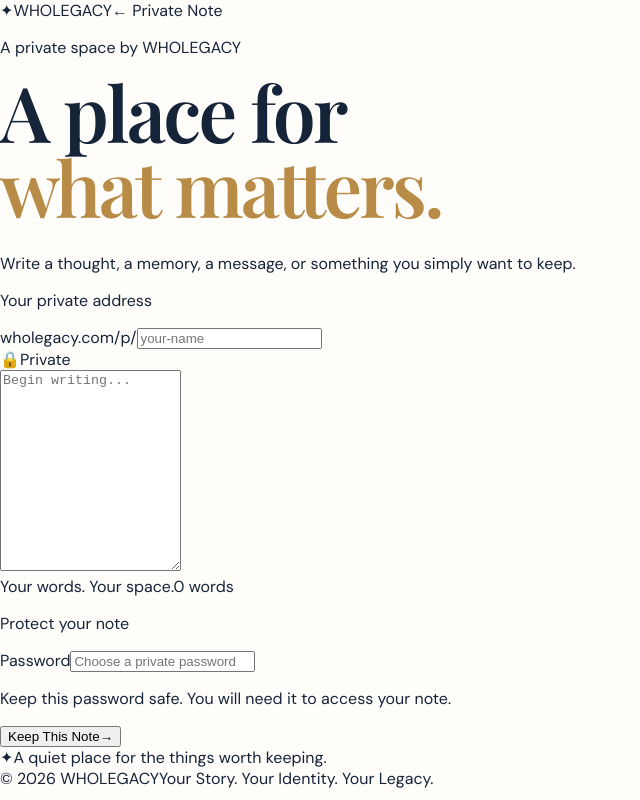
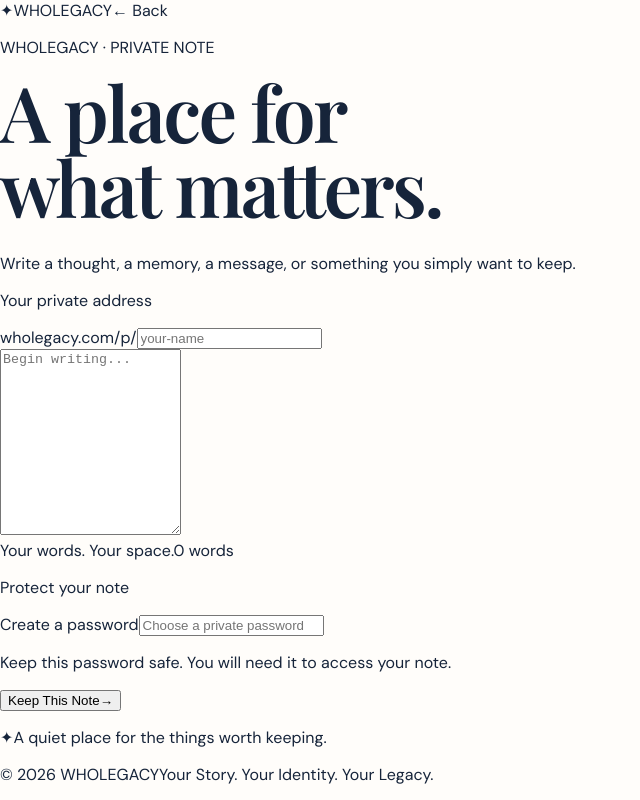
Before and after one commit to gnersa/wholegacy, a Next.js app: page /private-note/create in a window 1280 px wide. Shown: the whole page, without its empty margins (0-640 px from the left). Built offline with nearby package versions, Linux system fonts and the light colour scheme.

Commit message:
Update page.tsx

```diff
--- a/app/private-note/create/page.tsx
+++ b/app/private-note/create/page.tsx
@@ -2,108 +2,105 @@
 
 export default function CreatePrivateNotePage() {
   return (
-    <main className="min-h-screen bg-[#f7f5ef] text-[#14233b]">
-      {/* Header */}
-      <header className="mx-auto flex h-24 max-w-7xl items-center justify-between px-6 lg:px-10">
+    <main className="min-h-screen overflow-x-hidden bg-[#f7f5ef] text-[#14233b]">
+      {/* HEADER */}
+      <header className="w-full border-b border-[#14233b]/10 bg-[#f7f5ef]">
+        <div className="mx-auto flex h-[72px] w-full max-w-[1100px] items-center justify-between px-5 sm:h-[82px] sm:px-8">
           <Link
             href="/"
-          className="group flex items-center gap-3 text-[18px] font-semibold tracking-[3px]"
+            className="flex items-center gap-2.5 text-[16px] font-semibold tracking-[2.5px] sm:text-[18px]"
           >
-          <span className="text-xl text-[#b88a45] transition-transform duration-300 group-hover:rotate-12">
-            ✦
-          </span>
+            <span className="text-[18px] text-[#b88a45]">✦</span>
             WHOLEGACY
           </Link>
 
           <Link
             href="/private-note"
-          className="text-sm text-[#707783] transition-colors hover:text-[#14233b]"
+            className="text-[12px] text-[#777d86] transition hover:text-[#14233b] sm:text-[13px]"
           >
-          ← Private Note
+            ← Back
           </Link>
+        </div>
       </header>
 
-      {/* Main */}
-      <section className="mx-auto max-w-5xl px-5 pb-24 pt-16 sm:px-8 lg:pt-24">
-        {/* Intro */}
-        <div className="mx-auto max-w-3xl text-center">
-          <p className="mb-6 text-[10px] font-bold uppercase tracking-[4px] text-[#b88a45]">
-            A private space by WHOLEGACY
+      {/* HERO */}
+      <section className="px-5 pb-10 pt-14 text-center sm:px-8 sm:pb-14 sm:pt-20">
+        <div className="mx-auto w-full max-w-[720px]">
+          <p className="mb-5 text-[9px] font-bold uppercase tracking-[3px] text-[#b88a45] sm:text-[10px] sm:tracking-[4px]">
+            WHOLEGACY · PRIVATE NOTE
           </p>
 
-          <h1 className="font-serif text-[clamp(52px,8vw,92px)] font-normal leading-[0.94] tracking-[-4px]">
+          <h1 className="font-serif text-[52px] font-normal leading-[0.94] tracking-[-2.5px] sm:text-[68px] sm:tracking-[-3px] md:text-[78px]">
             A place for
             <br />
-            <em className="text-[#b88a45]">what matters.</em>
+            <span className="italic text-[#b88a45]">what matters.</span>
           </h1>
 
-          <p className="mx-auto mt-8 max-w-xl text-[16px] leading-8 text-[#6d7480] sm:text-[18px]">
+          <p className="mx-auto mt-6 max-w-[520px] text-[14px] leading-7 text-[#747b85] sm:mt-7 sm:text-[16px] sm:leading-8">
             Write a thought, a memory, a message, or something you simply
             want to keep.
           </p>
         </div>
+      </section>
 
-        {/* Editor */}
-        <div className="mx-auto mt-16 max-w-4xl">
-          <div className="overflow-hidden rounded-[2px] border border-[#ded9cf] bg-[#fffefa] shadow-[0_30px_100px_rgba(20,35,59,0.08)]">
-            {/* Note identity bar */}
-            <div className="flex flex-col gap-5 border-b border-[#e7e2d9] px-6 py-6 sm:flex-row sm:items-center sm:justify-between sm:px-10">
-              <div>
-                <p className="mb-2 text-[9px] font-bold uppercase tracking-[3px] text-[#a9a49b]">
+      {/* EDITOR */}
+      <section className="px-4 pb-20 sm:px-6">
+        <div className="mx-auto w-full max-w-[720px]">
+          <div className="overflow-hidden rounded-[18px] border border-[#ddd8ce] bg-[#fffefa] shadow-[0_20px_60px_rgba(20,35,59,0.07)]">
+            {/* ADDRESS */}
+            <div className="border-b border-[#ebe6de] px-5 py-5 sm:px-7 sm:py-6">
+              <div className="flex flex-col items-center text-center">
+                <p className="mb-2 text-[8px] font-bold uppercase tracking-[2.5px] text-[#aaa59d] sm:text-[9px] sm:tracking-[3px]">
                   Your private address
                 </p>
 
-                <div className="flex items-center gap-1 text-[15px] sm:text-[16px]">
-                  <span className="text-[#98958e]">wholegacy.com/p/</span>
+                <div className="flex w-full max-w-[360px] items-center justify-center rounded-md border border-transparent px-1">
+                  <span className="whitespace-nowrap text-[12px] text-[#99958d] sm:text-[14px]">
+                    wholegacy.com/p/
+                  </span>
 
                   <input
                     type="text"
                     placeholder="your-name"
                     autoComplete="off"
                     spellCheck={false}
-                    className="w-32 border-0 bg-transparent p-0 font-medium text-[#14233b] outline-none placeholder:text-[#c2beb6] sm:w-40"
+                    className="min-w-0 w-[115px] border-0 bg-transparent p-0 text-[13px] font-medium text-[#14233b] outline-none placeholder:text-[#c7c2b9] sm:w-[145px] sm:text-[15px]"
                   />
                 </div>
               </div>
+            </div>
 
-              <div className="flex items-center gap-2 text-xs text-[#98958e]">
-                <span className="flex h-7 w-7 items-center justify-center rounded-full bg-[#f3eee4] text-[#b88a45]">
-                  🔒
+            {/* WRITING */}
+            <div className="px-5 pb-5 pt-6 sm:px-7 sm:pb-7 sm:pt-8">
+              <textarea
+                rows={12}
+                placeholder="Begin writing..."
+                className="block min-h-[300px] w-full resize-none border-0 bg-transparent text-center font-serif text-[20px] leading-[1.75] text-[#26364d] outline-none placeholder:text-[#c9c5bd] sm:min-h-[390px] sm:text-[22px] sm:leading-[1.8]"
+              />
+
+              <div className="mt-4 flex items-center justify-between border-t border-[#eeeae3] pt-4">
+                <span className="text-[8px] uppercase tracking-[1.8px] text-[#aaa59d] sm:text-[9px] sm:tracking-[2px]">
+                  Your words. Your space.
                 </span>
-                Private
+
+                <span className="text-[10px] text-[#aaa59d] sm:text-[11px]">
+                  0 words
+                </span>
               </div>
             </div>
 
-            {/* Writing area */}
-            <div className="px-6 pb-10 pt-8 sm:px-10 sm:pb-12 sm:pt-10">
-              <textarea
-                rows={13}
-                placeholder="Begin writing..."
-                className="min-h-[380px] w-full resize-none border-0 bg-transparent font-serif text-[20px] leading-[1.8] text-[#26364d] outline-none placeholder:text-[#c8c4bc] sm:min-h-[430px] sm:text-[22px]"
-              />
-
-              <div className="mt-6 flex items-center justify-between border-t border-[#eee9e0] pt-5">
-                <span className="text-[10px] uppercase tracking-[2px] text-[#aaa69e]">
-                  Your words. Your space.
-                </span>
-
-                <span className="text-xs text-[#aaa69e]">0 words</span>
-              </div>
-            </div>
-
-            {/* Protection */}
-            <div className="border-t border-[#e7e2d9] bg-[#fbf9f4] px-6 py-7 sm:px-10">
-              <div className="grid gap-7 md:grid-cols-[1fr_auto] md:items-end">
-                <div>
-                  <p className="mb-3 text-[9px] font-bold uppercase tracking-[3px] text-[#a9a49b]">
+            {/* PASSWORD */}
+            <div className="border-t border-[#e7e2d9] bg-[#fbf9f4] px-5 py-6 sm:px-7 sm:py-7">
+              <div className="mx-auto w-full max-w-[430px] text-center">
+                <p className="mb-4 text-[8px] font-bold uppercase tracking-[2.5px] text-[#aaa59d] sm:text-[9px] sm:tracking-[3px]">
                   Protect your note
                 </p>
 
                 <label
                   htmlFor="password"
-                    className="mb-2 block text-sm font-medium text-[#14233b]"
+                  className="mb-2 block text-[13px] font-medium text-[#14233b]"
                 >
-                    Password
+                  Create a password
                 </label>
 
                 <input
@@ -112,18 +109,20 @@
                   type="password"
                   autoComplete="new-password"
                   placeholder="Choose a private password"
-                    className="h-12 w-full rounded-none border border-[#dcd7ce] bg-[#fffefa] px-4 text-sm text-[#14233b] outline-none transition focus:border-[#b88a45] md:w-[360px]"
+                  className="h-12 w-full rounded-[9px] border border-[#d9d4cb] bg-[#fffefa] px-4 text-center text-[13px] text-[#14233b] outline-none transition focus:border-[#b88a45] focus:ring-2 focus:ring-[#b88a45]/10"
                 />
 
-                  <p className="mt-2 text-[11px] leading-5 text-[#96938d]">
+                <p className="mt-2 text-[10px] leading-5 text-[#98958e]">
                   Keep this password safe. You will need it to access your
                   note.
                 </p>
               </div>
 
+              {/* ACTION */}
+              <div className="mx-auto mt-6 w-full max-w-[430px]">
                 <button
                   type="button"
-                  className="flex h-12 items-center justify-center gap-5 rounded-none bg-[#14233b] px-7 text-xs font-semibold uppercase tracking-[1.5px] text-white transition hover:bg-[#1d304c]"
+                  className="flex h-12 w-full items-center justify-center gap-4 rounded-[9px] bg-[#14233b] text-[11px] font-semibold uppercase tracking-[1.5px] text-white shadow-[0_10px_25px_rgba(20,35,59,0.15)] transition hover:bg-[#1d304c] active:scale-[0.99]"
                 >
                   Keep This Note
                   <span className="text-[#d0a45d]">→</span>
@@ -132,18 +131,21 @@
             </div>
           </div>
 
-          {/* Small privacy statement */}
-          <div className="mt-7 flex items-center justify-center gap-2 text-center text-[11px] text-[#99958d]">
-            <span>✦</span>
-            <span>A quiet place for the things worth keeping.</span>
+          {/* PRIVACY */}
+          <div className="mt-6 text-center">
+            <p className="text-[10px] leading-5 text-[#9a968f]">
+              <span className="mr-1 text-[#b88a45]">✦</span>
+              A quiet place for the things worth keeping.
+            </p>
           </div>
         </div>
       </section>
 
-      {/* Footer */}
+      {/* FOOTER */}
       <footer className="border-t border-[#ded9cf]">
-        <div className="mx-auto flex max-w-7xl flex-col gap-3 px-6 py-8 text-center text-[10px] uppercase tracking-[1.5px] text-[#96938d] sm:flex-row sm:items-center sm:justify-between sm:px-10 sm:text-left">
+        <div className="mx-auto flex w-full max-w-[1100px] flex-col items-center gap-2 px-5 py-7 text-center text-[9px] uppercase tracking-[1.3px] text-[#98958e] sm:flex-row sm:justify-between sm:px-8">
           <span>© {new Date().getFullYear()} WHOLEGACY</span>
+
           <span>Your Story. Your Identity. Your Legacy.</span>
         </div>
       </footer>
```
Lines whose indentation alone changed are shown as unchanged.
